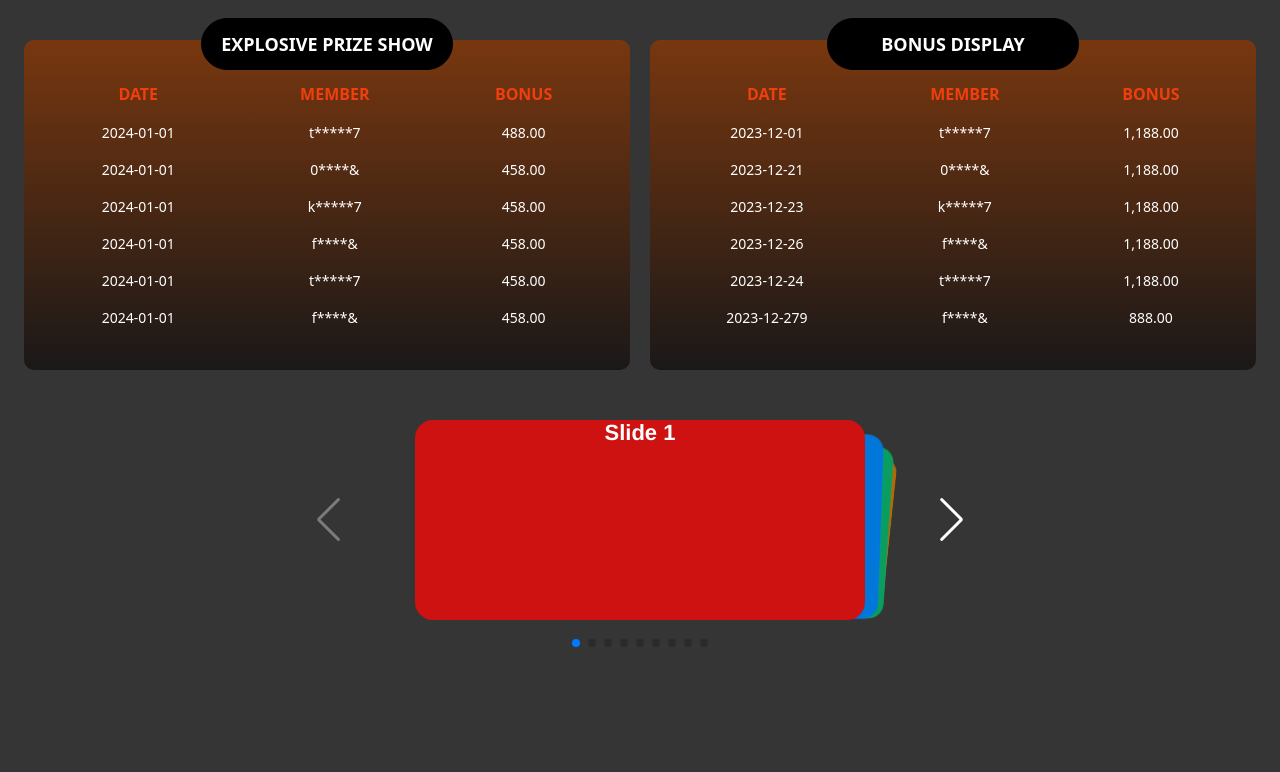
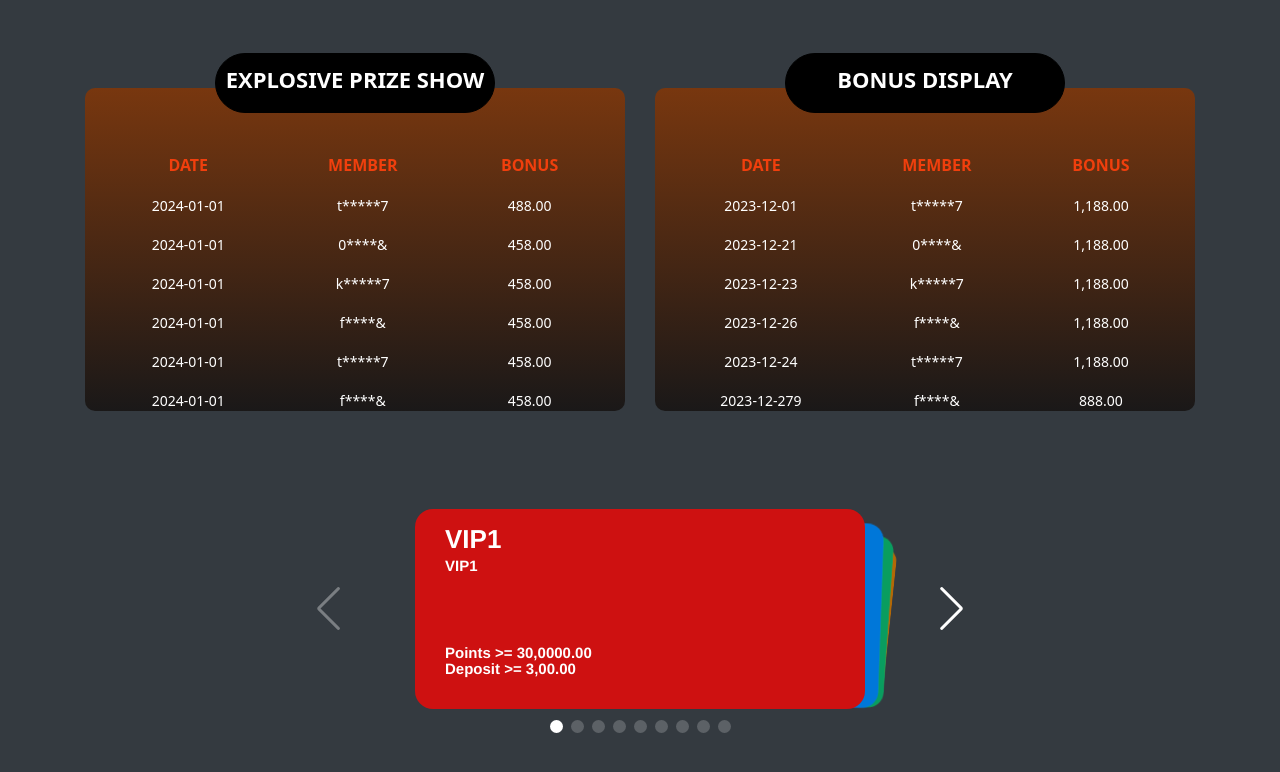
Before and after one commit to sauravbir07/Assignment1, a plain HTML site: page index.html in a window 1280 px wide. Drawn offline with nearby package versions, Linux system fonts and the light colour scheme.

Commit message:
Final commit

```diff
--- a/index.html
+++ b/index.html
@@ -5,17 +5,21 @@
   <meta charset="UTF-8">
   <meta name="viewport" content="width=device-width, initial-scale=1.0">
   <title>Document</title>
+  <link rel="stylesheet" href="https://stackpath.bootstrapcdn.com/bootstrap/4.5.2/css/bootstrap.min.css">
+  <!-- Link Swiper's CSS -->
+  <link rel="stylesheet" href="https://cdn.jsdelivr.net/npm/swiper@11/swiper-bundle.min.css">
   <link rel="stylesheet" href="style.css">
-    <!-- Link Swiper's CSS -->
-    <link rel="stylesheet" href="https://cdn.jsdelivr.net/npm/swiper@11/swiper-bundle.min.css" />
+  <style>
 
+  </style>
 </head>
 
-<body>
+<body class="bg-dark">
   <div class="container">
-
-        <div class="boxes">
+    <div class="row justify-content-center mt-5">
+      <div class="col-lg-6 col-md-6 col-sm-12">
         <div class="main-box">
+          <!-- Rest of your HTML content -->
           <div class="top-bar">
             <h2>EXPLOSIVE PRIZE SHOW</h2>
           </div>
@@ -51,7 +55,10 @@
             </div>
           </div>
         </div>
+      </div>
+      <div class="col-lg-6 col-md-6 col-sm-12">
         <div class="main-box">
+          <!-- Rest of your HTML content -->
           <div class="top-bar">
             <h2>BONUS DISPLAY</h2>
           </div>
@@ -87,26 +94,107 @@
             </div>
           </div>
         </div>
-
+      </div>
     </div>
 
-
-        <!-- Swiper -->
-
+    <div class="row justify-content-center mt-5">
+      <div class="col-lg-12 col-md-12 col-sm-12">
         <div class="swiper-container">
           <div class="swiper mySwiper">
             <div class="swiper-button-next"></div>
             <div class="swiper-button-prev"></div>
             <div class="swiper-wrapper">
-                    <div class="swiper-slide">Slide 1</div>
-                    <div class="swiper-slide">Slide 2</div>
-                    <div class="swiper-slide">Slide 3</div>
-                    <div class="swiper-slide">Slide 4</div>
-                    <div class="swiper-slide">Slide 5</div>
-                    <div class="swiper-slide">Slide 6</div>
-                    <div class="swiper-slide">Slide 7</div>
-                    <div class="swiper-slide">Slide 8</div>
-                    <div class="swiper-slide">Slide 9</div>
+              <div class="swiper-slide">
+                <div class="vip">
+                  <p>VIP1</p>
+                  <p>VIP1</p>
+                </div>
+                <div class="para">
+                  <p>Points >= 30,0000.00</p>
+                  <p>Deposit >= 3,00.00</p>
+                </div>
+              </div>
+              <div class="swiper-slide">
+                <div class="vip">
+                  <p>VIP2</p>
+                  <p>VIP2</p>
+                </div>
+                <div class="para">
+                  <p>Points >= 30,0000.00</p>
+                  <p>Deposit >= 3,00.00</p>
+                </div>
+              </div>
+              <div class="swiper-slide">
+                <div class="vip">
+                  <p>VIP3</p>
+                  <p>VIP3</p>
+                </div>
+                <div class="para">
+                  <p>Points >= 30,0000.00</p>
+                  <p>Deposit >= 3,00.00</p>
+                </div>
+              </div>
+              <div class="swiper-slide">
+                <div class="vip">
+                  <p>VIP4</p>
+                  <p>VIP4</p>
+                </div>
+                <div class="para">
+                  <p>Points >= 30,0000.00</p>
+                  <p>Deposit >= 3,00.00</p>
+                </div>
+              </div>
+              <div class="swiper-slide">
+                <div class="vip">
+                  <p>VIP5</p>
+                  <p>VIP5</p>
+                </div>
+                <div class="para">
+                  <p>Points >= 30,0000.00</p>
+                  <p>Deposit >= 3,00.00</p>
+                </div>
+              </div>
+              <div class="swiper-slide">
+                <div class="vip">
+                  <p>VIP6</p>
+                  <p>VIP6</p>
+                </div>
+                <div class="para">
+                  <p>Points >= 30,0000.00</p>
+                  <p>Deposit >= 3,00.00</p>
+                </div>
+              </div>
+              <div class="swiper-slide">
+                <div class="vip">
+                  <p>VIP7</p>
+                  <p>VIP7</p>
+                </div>
+                <div class="para">
+                  <p>Points >= 30,0000.00</p>
+                  <p>Deposit >= 3,00.00</p>
+                </div>
+              </div>
+              <div class="swiper-slide">
+                <div class="vip">
+                  <p>VIP8</p>
+                  <p>VIP8</p>
+                </div>
+                <div class="para">
+                  <p>Points >= 30,0000.00</p>
+                  <p>Deposit >= 3,00.00</p>
+                </div>
+              </div>
+              <div class="swiper-slide">
+                <div class="vip">
+                  <p>VIP9 </p>
+                  <p>VIP9 </p>
+                </div>
+                <div class="para">
+                  <p>Points >= 30,0000.00</p>
+                  <p>Deposit >= 3,00.00</p>
+                </div>
+              </div>
+            </div>
           </div>
           <div class="swiper-pagination"></div>
         </div>
@@ -114,10 +202,11 @@
     </div>
   </div>
 
-    <!-- Swiper JS -->
+  <!-- Bootstrap JS and Swiper JS -->
+  <script src="https://code.jquery.com/jquery-3.5.1.slim.min.js"></script>
+  <script src="https://cdn.jsdelivr.net/npm/@popperjs/core@2.11.6/dist/umd/popper.min.js"></script>
+  <script src="https://stackpath.bootstrapcdn.com/bootstrap/4.5.2/js/bootstrap.min.js"></script>
   <script src="https://cdn.jsdelivr.net/npm/swiper@11/swiper-bundle.min.js"></script>
-
-    <!-- Initialize Swiper -->
   <script>
     var swiper = new Swiper(".mySwiper", {
       effect: "cards",
@@ -130,7 +219,6 @@
         el: '.swiper-pagination',
         clickable: true,
       },
-
     });
   </script>
 </body>
--- a/style.css
+++ b/style.css
@@ -1,6 +1,106 @@
 .main-box {
-  width: 45%;
-  height: 300px;
+  height: auto;
+  /* Instead of fixed height */
+  margin-top: 20px;
+  /* Reduced margin top for smaller screens */
+  padding: 15px;
+}
+
+.top-bar {
+  width: 100%;
+  /* Adjusted width */
+  max-width: 280px;
+  /* Maximum width for smaller screens */
+  margin: 0 auto;
+  /* Centered */
+  position: static;
+  /* Removed absolute positioning */
+  margin-bottom: 20px;
+}
+
+.top-bar h2 {
+  font-size: 18px;
+  /* Adjusted font size */
+}
+
+.data-box {
+  flex-direction: column;
+  /* Adjusted direction for smaller screens */
+  margin-top: 20px;
+  /* Reduced top margin */
+  margin-bottom: 20px;
+  /* Reduced bottom margin */
+}
+
+.details {
+  gap: 10px;
+  /* Reduced gap */
+}
+
+.swiper {
+  margin-top: 30px;
+  /* Adjusted margin top */
+  max-width: 100%;
+  /* Full width for smaller screens */
+  /* Avoid horizontal scrolling */
+}
+
+.swiper-slide {
+  padding: 15px;
+  /* Added padding */
+
+}
+
+
+
+
+
+
+
+
+
+
+
+
+
+
+
+
+/* Your existing styles... */
+.swiper-slide {
+  display: flex;
+  flex-direction: column;
+}
+
+.swiper-slide h1 {
+  font-size: 18px;
+}
+
+.swiper-slide p {
+  font-size: 15px;
+}
+
+.vip {
+  margin-bottom: 10px;
+  align-self: flex-start;
+}
+
+.para{
+  line-height: 0px;
+  margin-top: 50px;
+
+}
+
+.vip>p:first-of-type {
+  font-size: 26px;
+  line-height: 0px;
+  margin-top: 15px;
+}
+
+
+.main-box {
+  width: 100%;
+  height: 322.97px;
   border-radius: 10px;
   background-image: linear-gradient(rgb(120, 55, 15), rgb(26, 24, 24));
   display: flex;
@@ -29,10 +129,11 @@
 } */
 .top-bar {
   border: 1px solid black;
-  width: 250px;
+  width: 280px;
   position: absolute;
-  height: 50px;
-  top: 18px;
+  height: 60px;
+  top: 5px;
+  margin-bottom: 20px;
   background-color: black;
   font-size: 12px;
   text-align: center;
@@ -44,9 +145,12 @@
 
 .top-bar h2 {
   color: white;
+  font-weight: bold;
+  font-size: 22px;
   font-family: system-ui, -apple-system, BlinkMacSystemFont, "Segoe UI", Roboto,
       Oxygen, Ubuntu, Cantarell, "Open Sans", "Helvetica Neue", sans-serif;
 }
+
 .details li {
   font-family: system-ui, -apple-system, BlinkMacSystemFont, "Segoe UI", Roboto,
       Oxygen, Ubuntu, Cantarell, "Open Sans", "Helvetica Neue", sans-serif;
@@ -54,6 +158,8 @@
 
 .data-box {
   display: flex;
+  margin-top: 50px;
+  margin-bottom: 30px;
   flex-direction: row;
   justify-content: space-around;
   width: 100%;
@@ -66,38 +172,51 @@
   justify-content: center;
   align-items: center;
 }
+
 .container {
-  /* display: flex;
-    flex-direction:row; */
-  gap: 20px;
+  /* display: flex; */
+  /* flex-direction:row; */
+  /* flex-direction: column; */
+  /* gap: 20px;
 width: 100%;
 justify-content: center;
-  align-items: center;
+align-items: center; */
 }
 
 /* ................slider css........... */
 
 
-.mySwiper .swiper-button-next{
-  right: -100px!important;
+.swiper-pagination .swiper-pagination-bullet {
+  /* Increase bullet size */
+  width: 13px;
+  height: 13px;
+  /* Change bullet color to white */
+  background-color: white;
 }
-.mySwiper .swiper-button-next:after{
+
+.mySwiper .swiper-button-next {
+  right: -100px !important;
+}
+.mySwiper .swiper-button-prev {
+
+  left: -100px !important;
+}
+.mySwiper .swiper-button-next:after {
   color: white;
 }
+
 .mySwiper .swiper-button-prev:after {
   color: #fff;
 }
-.mySwiper .swiper-button-prev{
 
-  left: -100px!important;
-}
 
-.swiper-pagination{
+
+.swiper-pagination {
   bottom: -30px !important;
 
 }
 
-.swiper-bullet{
+.swiper-bullet {
   height: 20px;
   width: 20px;
 }
@@ -111,12 +230,14 @@
   align-items: center;
   flex-direction: row;
 }
+
 .mySwiper {
   display: flex;
   justify-content: center;
   align-items: center;
   flex-direction: column;
 }
+
 html,
 body {
   position: relative;
@@ -140,6 +261,7 @@ body {
   margin: 0;
   padding: 0;
 }
+
 /*
 html,
 body {
@@ -160,14 +282,12 @@ body {
 }
 
 .swiper-slide {
-  display: flex;
-  align-items: center;
-  justify-content: center;
   border-radius: 18px;
   font-size: 22px;
-  text-align: center;
   font-weight: bold;
   color: #fff;
+  padding-left: 30px;
+  height: 100%;
 }
 
 .swiper-slide:nth-child(1n) {
@@ -209,3 +329,12 @@ body {
 .swiper-slide:nth-child(10n) {
   background-color: rgb(54, 94, 77);
 }
+@media (max-width: 575px) {
+  .mySwiper .swiper-button-next {
+  right: 0 !important;
+}
+.mySwiper .swiper-button-prev {
+
+  left: 0 !important;
+}
+}
```
Lines whose indentation alone changed are shown as unchanged.
